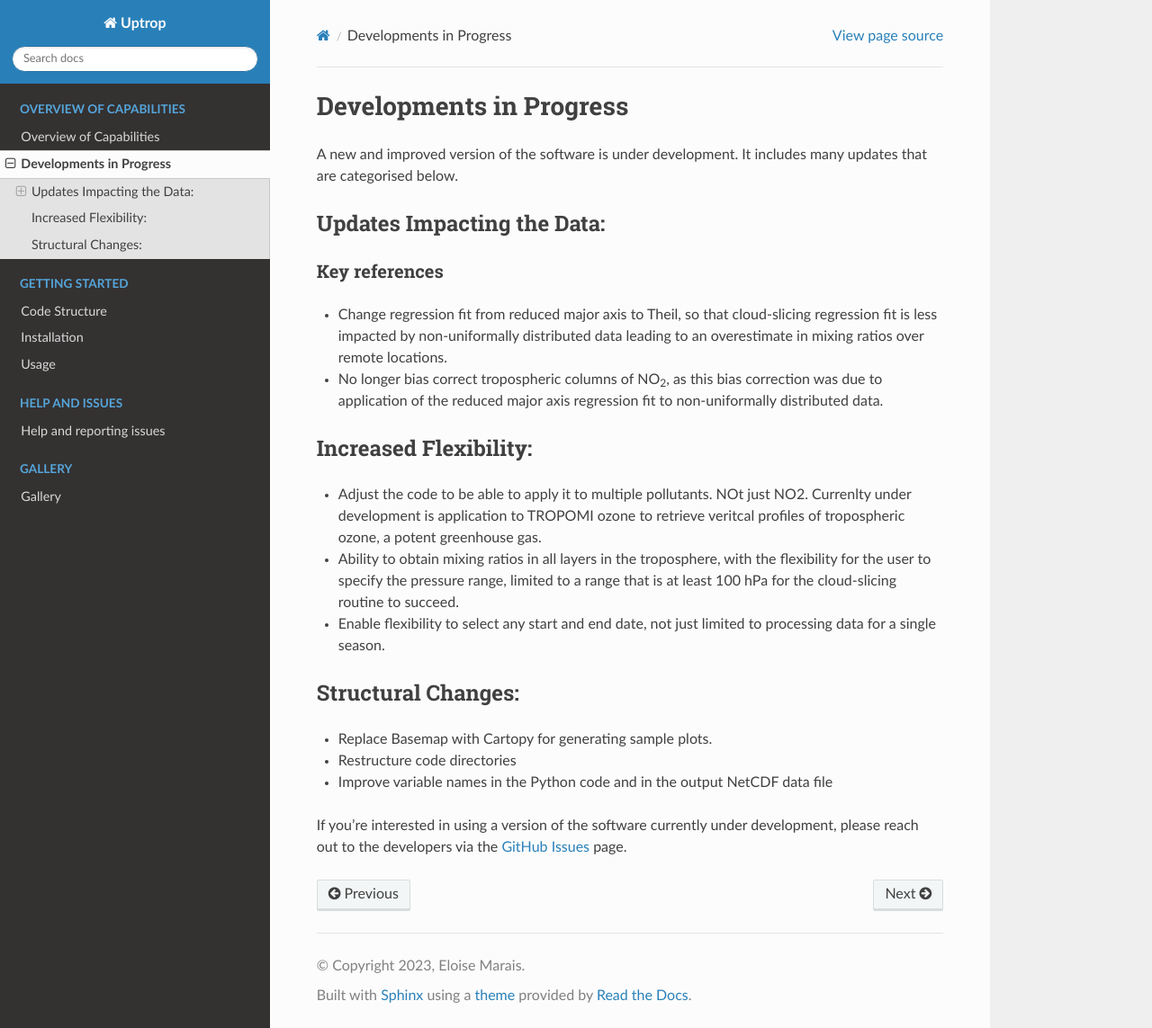
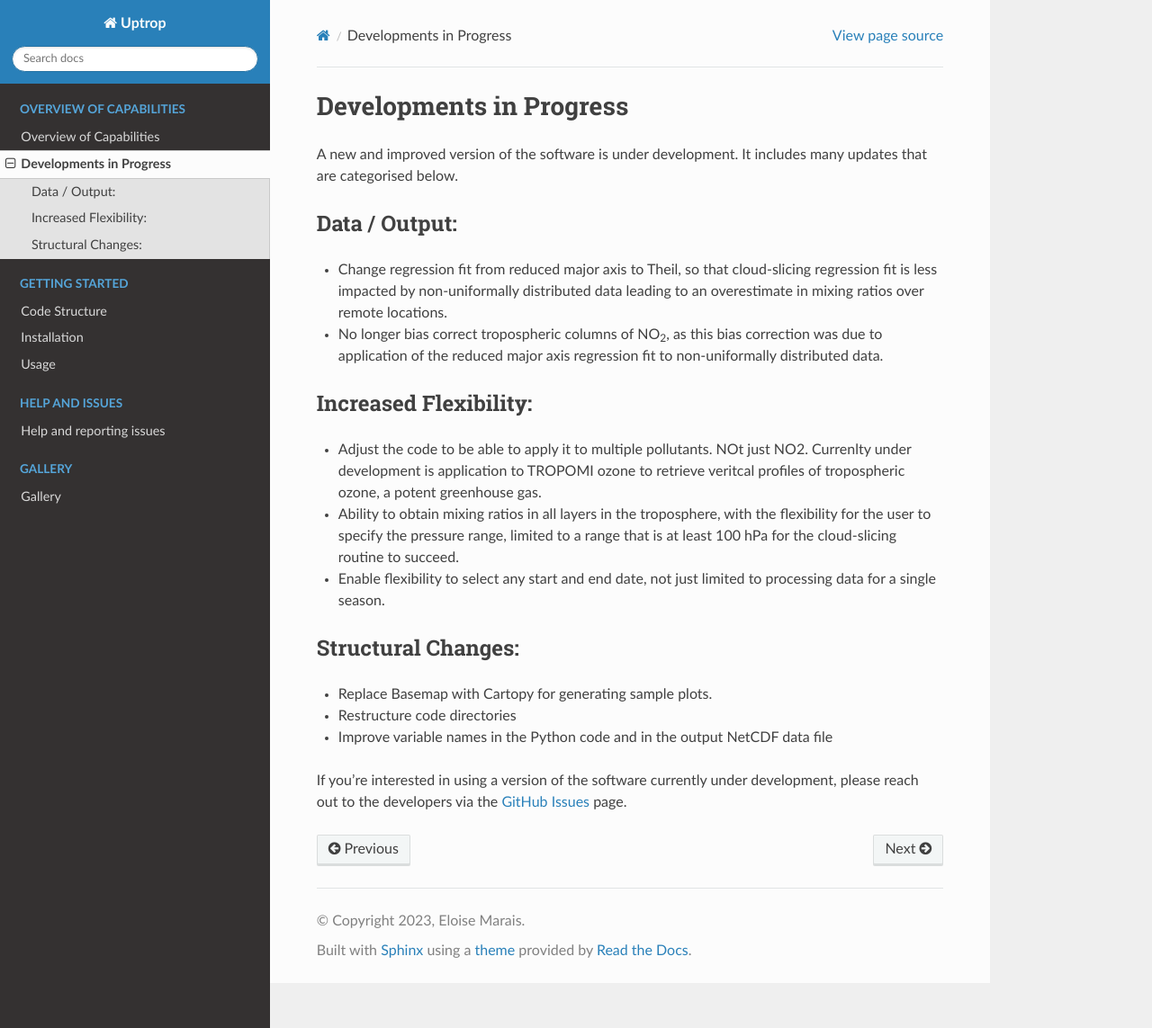
Before and after one commit to eamarais/erc-uptrop, a Sphinx documentation site: the page built from docs/source/Developments-in-progress.rst, in a window 1280 px wide and 1143 px high. Shown: the whole window at 90% size. Built offline with Sphinx 7.4.7 and the Read the Docs theme 2.0.0, drawn with Linux system fonts in a browser that asks for light colours.

Commit message:
Update Developments-in-progress.rst

```diff
--- a/docs/source/Developments-in-progress.rst
+++ b/docs/source/Developments-in-progress.rst
@@ -3,21 +3,17 @@ Developments in Progress
 
 A new and improved version of the software is under development. It includes many updates that are categorised below.
 
-============================
-Updates Impacting the Data:
-============================
-
 ##############
-Key references
+Data / Output:
 ##############
 
 * Change regression fit from reduced major axis to Theil, so that cloud-slicing regression fit is less impacted by non-uniformally distributed data leading to an overestimate in mixing ratios over remote locations.
 
 * No longer bias correct tropospheric columns of NO\ :sub:`2`, as this bias correction was due to application of the reduced major axis regression fit to non-uniformally distributed data.
 
-======================
+##############
 Increased Flexibility:
-======================
+##############
 
 * Adjust the code to be able to apply it to multiple pollutants. NOt just NO2. Currenlty under development is application to TROPOMI ozone to retrieve veritcal profiles of tropospheric ozone, a potent greenhouse gas.
 
@@ -25,9 +21,10 @@ Increased Flexibility:
 
 * Enable flexibility to select any start and end date, not just limited to processing data for a single season.
 
-====================
+
+##############
 Structural Changes:
-====================
+##############
 
 * Replace Basemap with Cartopy for generating sample plots.
 
```
